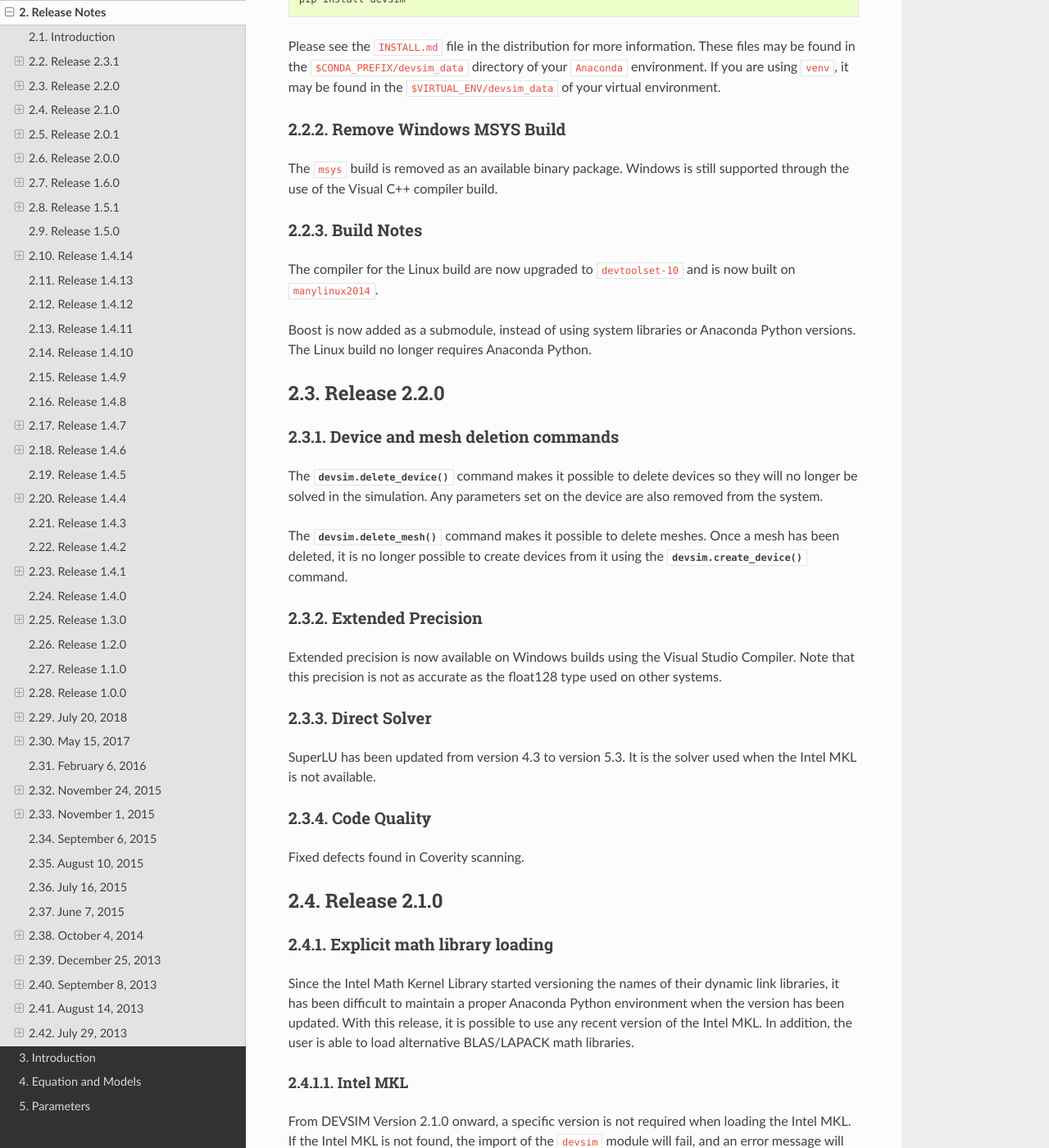
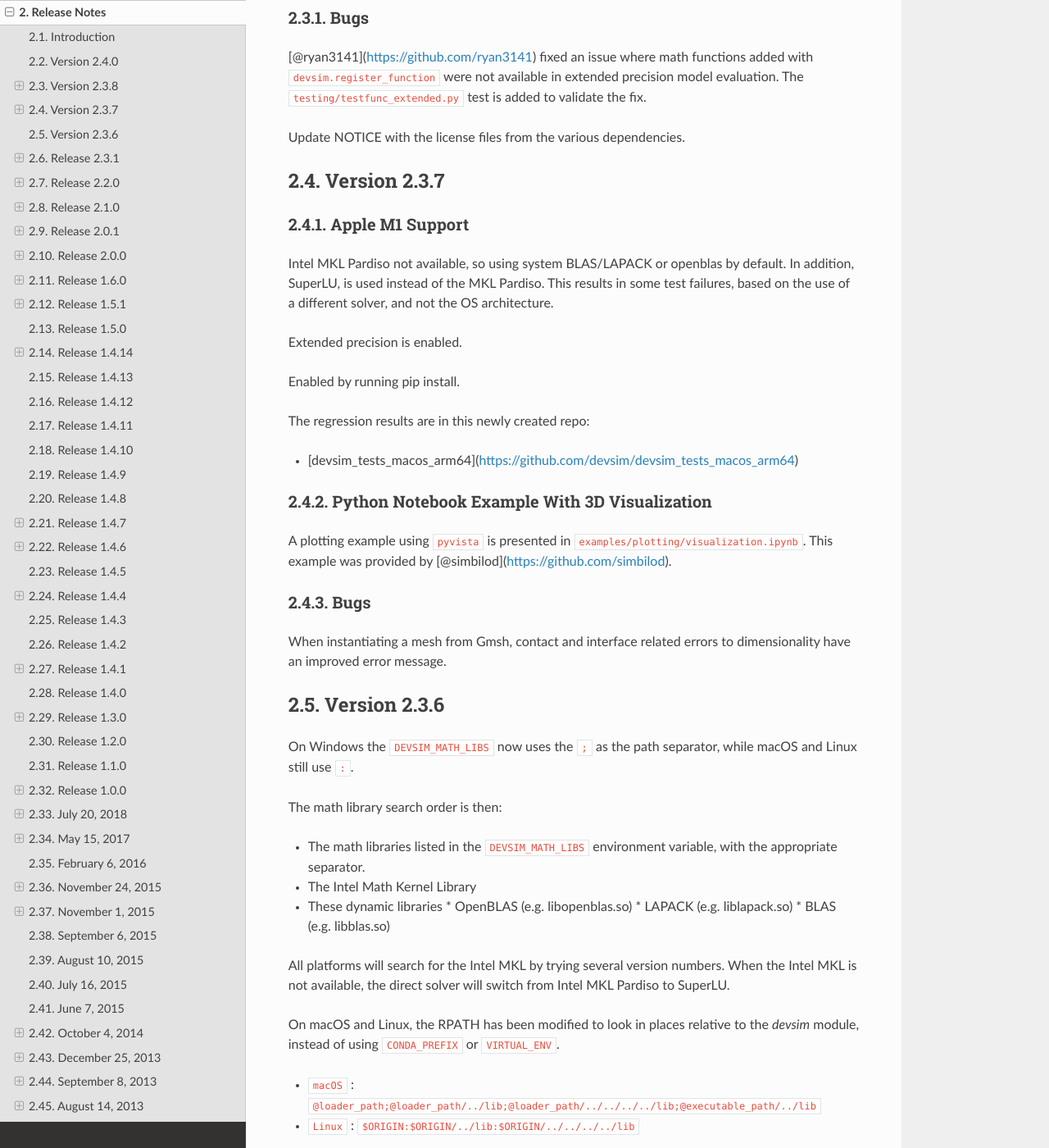
Before and after one commit to devsim/devsim_documentation, a Sphinx documentation site: the page built from sphinx/source/releasenotes.rst, in a window 1280 px wide and 1400 px high, scrolled down 539 px. Shown: the whole window at 82% size. Built offline with Sphinx 7.4.7 and the Read the Docs theme 2.0.0, drawn with Linux system fonts in a browser that asks for light colours; cross-references to code outside the pages are shown as plain code; some of the changed text lies outside the part shown.

Commit message:
add old changes

```diff
--- a/sphinx/source/releasenotes.rst
+++ b/sphinx/source/releasenotes.rst
@@ -9,6 +9,73 @@ Introduction
 
 |devsim| download and installation instructions are located in :ref:`sec__installation`.  The following sections list bug fixes and enhancements over time.  Contact information is listed in :ref:`Contact`.
 A file named ``CHANGES.md`` is now distributed with |devsim|, which can contain additional details concerning a new release.
+
+Version 2.4.0
+~~~~~~~~~~~~~
+
+Python solver
+
+The global parameter ``math_libraries`` provides a list of loaded dlls.
+
+Version 2.3.8
+~~~~~~~~~~~~~
+
+Bugs
+^^^^
+
+[@ryan3141](https://github.com/ryan3141) fixed an issue where math functions added with ``devsim.register_function`` were not available in extended precision model evaluation.  The ``testing/testfunc_extended.py`` test is added to validate the fix.
+
+Update NOTICE with the license files from the various dependencies.
+
+Version 2.3.7
+~~~~~~~~~~~~~
+
+Apple M1 Support
+^^^^^^^^^^^^^^^^
+
+Intel MKL Pardiso not available, so using system BLAS/LAPACK or openblas by default.  In addition, SuperLU, is used instead of the MKL Pardiso.  This results in some test failures, based on the use of a different solver, and not the OS architecture.
+
+Extended precision is enabled.
+
+Enabled by running pip install.
+
+The regression results are in this newly created repo:
+
+* [devsim_tests_macos_arm64](https://github.com/devsim/devsim_tests_macos_arm64)
+
+
+Python Notebook Example With 3D Visualization
+^^^^^^^^^^^^^^^^^^^^^^^^^^^^^^^^^^^^^^^^^^^^^
+
+A plotting example using ``pyvista`` is presented in ``examples/plotting/visualization.ipynb``.  This example was provided by [@simbilod](https://github.com/simbilod).
+
+Bugs
+^^^^
+
+When instantiating a mesh from Gmsh, contact and interface related errors to dimensionality have an improved error message.
+
+
+Version 2.3.6
+~~~~~~~~~~~~~
+
+On Windows the ``DEVSIM_MATH_LIBS`` now uses the ``;`` as the path separator, while macOS and Linux still use ``:``.
+
+The math library search order is then:
+
+* The math libraries listed in the ``DEVSIM_MATH_LIBS`` environment variable, with the appropriate separator.
+* The Intel Math Kernel Library
+* These dynamic libraries
+  * OpenBLAS (e.g. libopenblas.so)
+  * LAPACK (e.g. liblapack.so)
+  * BLAS (e.g. libblas.so)
+
+All platforms will search for the Intel MKL by trying several version numbers.  When the Intel MKL is not available, the direct solver will switch from Intel MKL Pardiso to SuperLU.
+
+On macOS and Linux, the RPATH has been modified to look in places relative to the `devsim` module, instead of using ``CONDA_PREFIX`` or ``VIRTUAL_ENV``.
+
+* ``macOS`` : ``@loader_path;@loader_path/../lib;@loader_path/../../../../lib;@executable_path/../lib``
+* ``Linux`` : ``$ORIGIN:$ORIGIN/../lib:$ORIGIN/../../../../lib``
+
 
 
 Release 2.3.1
```
